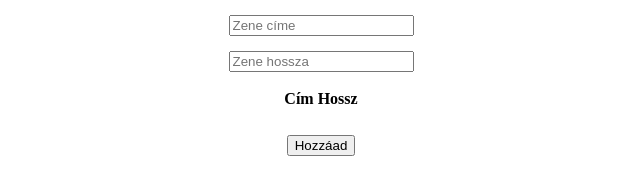
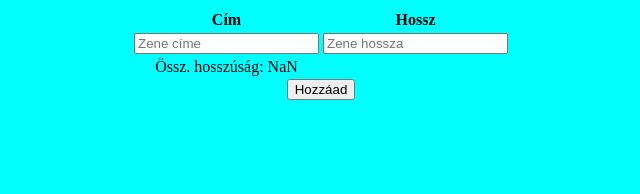
Before and after one commit to zmarc3ll/OOPGyak, a plain HTML site: page index.html in a window 1280 px wide. Both pictures are taken after a click on the button "Hozzáad". Shown: the whole page, without its empty margins (319-959 px from the left). Drawn offline with Linux system fonts and the light colour scheme.

Commit message:
kész feladat

```diff
--- a/index.html
+++ b/index.html
@@ -7,32 +7,41 @@
     <title>Document</title>
 </head>
 <body>
-    <input type="text" name="zeneszam" id="zeneszam" placeholder="Zene címe">
-    <input type="number" id="zeneHossz" placeholder="Zene hossza">
-    <table align="center">
+    <table>
         <tr>
             <th>Cím</th>
             <th>Hossz</th>
         </tr>
         <tr>
-            <td id="zeneszam"></td>
-            <td id="zeneHossz"></td>
+            <td>
+                <input type="text" name="song" id="song" placeholder="Zene címe">
+            </td>
+            <td>
+                <input type="number" name="length" id="length" placeholder="Zene hossza ">
+            </td>
+        </tr>
+        <tr>
+            <td>
+                <output id="sum">Össz. hosszúság: </output>
+            </td>
         </tr>
     </table>
-
-    <button id="hozzaad">Hozzáad</button>
+         <button id="add" value="submit">Hozzáad</button>
     <style>
+        table{
+            text-align: center;
+            margin: auto;
+        }
         button{
             margin: auto;
             display: block;
-            margin-top: 20px;
         }
-        input{
-            margin: auto;
-            display: block;
-            margin-top: 15px;
-            margin-bottom: 15px;
+        body{
+            background-color: aqua;
         }
+       td{
+        text-align: center;
+       }
     </style>
     <script src="index.js"></script>
 </body>
--- a/index.js
+++ b/index.js
@@ -1,16 +1,40 @@
-let zenekLista=[];
+let zeneList = [];
 
-class Zenek{
+    class Song {
+        #dal;
+        #hossz;
 
-    constructor(cim, hossz){
-        this.cim = cim;
-        this.hossz = hossz;
+    constructor(dal, hossz) {
+        this.#dal = dal;
+        this.#hossz = hossz;
     }
 
+    get dal() {
+        return this.#dal;
+    }
+
+    get hossz() {
+        return this.#hossz;
+    }
 }
-zenekLista.push(document.getElementById('zeneszam').innerHTML, document.getElementById('zeneHossz').value);
-let zenek=new Zenek(zenekLista.cim,zenekLista.hossz)
-function zeneszamHozzaad(){
-    document.getElementById('zeneszam').innerHTML=zenek.cim;
-}
-document.getElementById('hozzaad').addEventListener('click',zeneszamHozzaad());
+    function addToList() {
+        var z = new Song(document.getElementById("song").value, parseInt(document.getElementById("length").value));
+        zeneList.push(z);
+        var osszeadva = sum();
+        document.getElementById("sum").innerText ="Össz. hosszúság: " + osszeadva;
+    }
+
+    function sum() {
+        var sum = 0;
+        for (let i = 0; i < zeneList.length; i++) {
+            sum += zeneList[i].length;
+        }
+        return sum;
+    }
+
+
+        function init() {
+        document.getElementById("add").addEventListener("click", addToList);
+    }
+
+        document.addEventListener("DOMContentLoaded", init);
```
